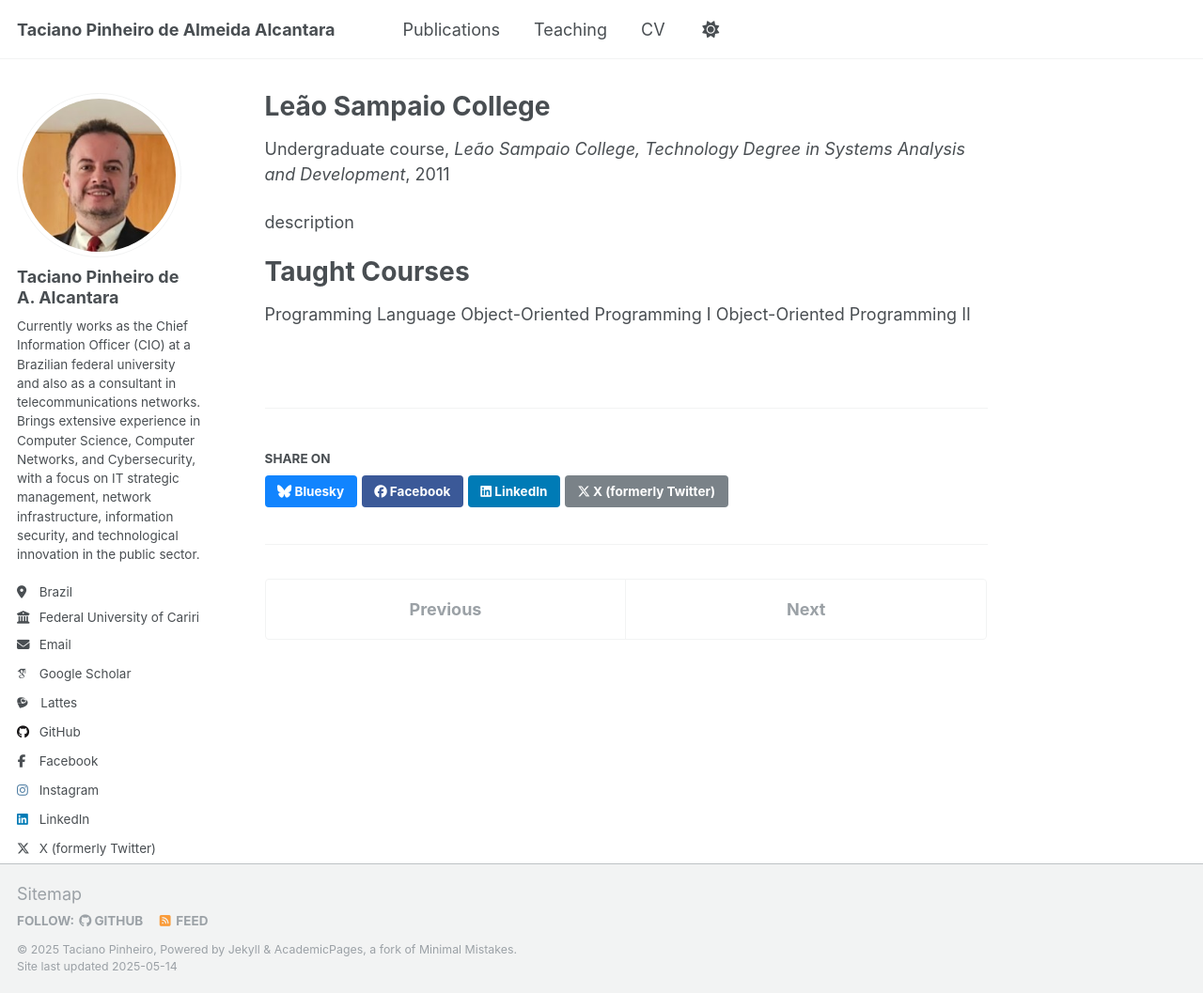
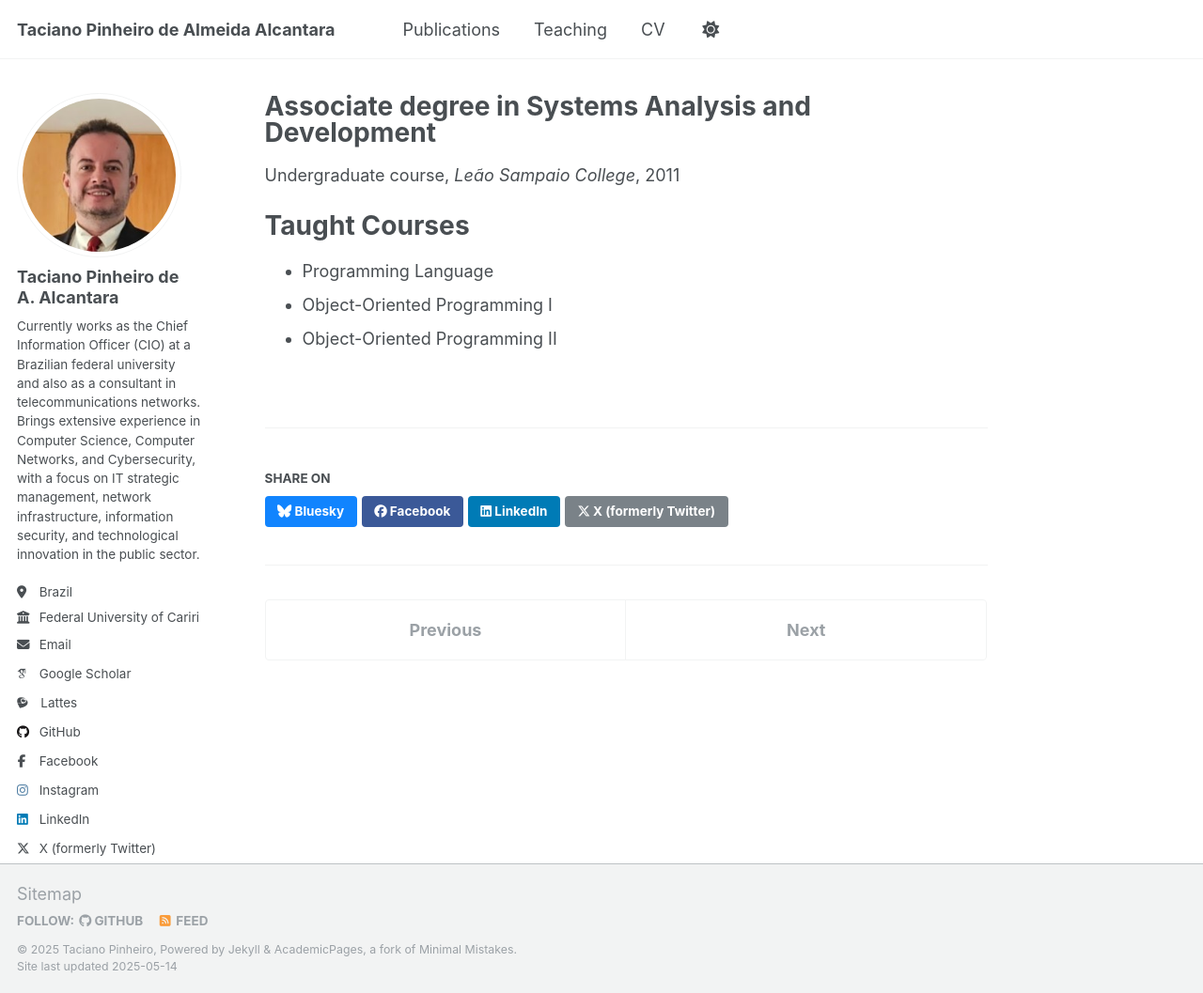
Before and after one commit to tacianopinheiro/tacianopinheiro.github.io, a Jekyll site: the page built from _teaching/2014-spring-teaching-1.md, in a window 1280 px wide and 1057 px high. Shown: the whole window at 94% size. Built offline with Jekyll 4.4.1, drawn with Linux system fonts in a browser that asks for light colours; some web fonts are replaced.

Commit message:
Update 2014-spring-teaching-1.md

```diff
--- a/_teaching/2014-spring-teaching-1.md
+++ b/_teaching/2014-spring-teaching-1.md
@@ -1,17 +1,15 @@
 ---
-title: "Leão Sampaio College"
+title: "Associate degree in Systems Analysis and Development"
 collection: teaching
 type: "Undergraduate course"
 permalink: /teaching/2011-leao-sampaio-college
-venue: "Leão Sampaio College, Technology Degree in Systems Analysis and Development"
+venue: "Leão Sampaio College"
 date: 2011-01-01
 location: "Juazeiro do Norte, Brazil"
 ---
 
-description
-
 Taught Courses
 ======
-Programming Language
-Object-Oriented Programming I
-Object-Oriented Programming II
+* Programming Language
+* Object-Oriented Programming I
+* Object-Oriented Programming II
```
